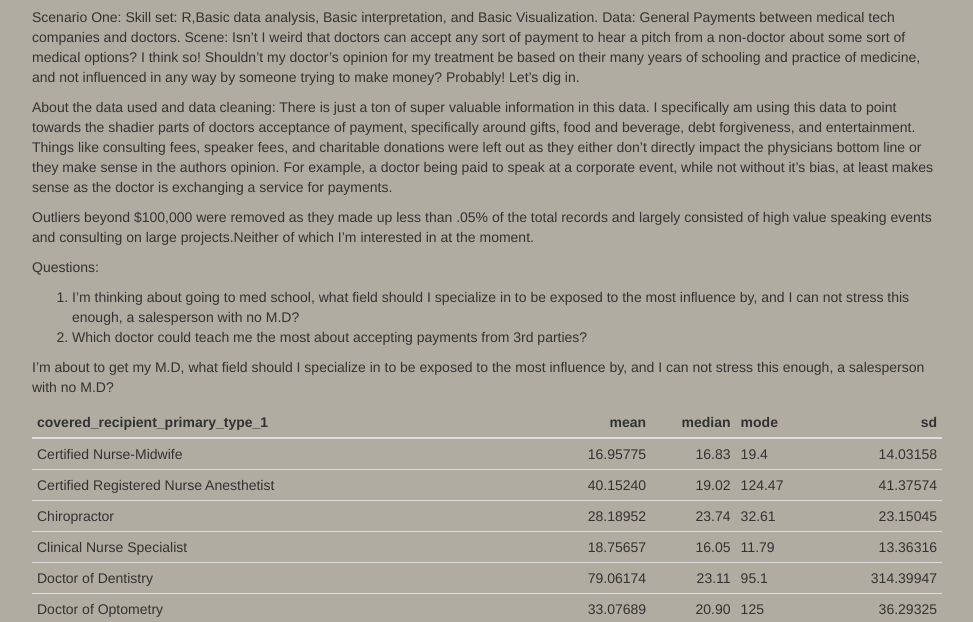
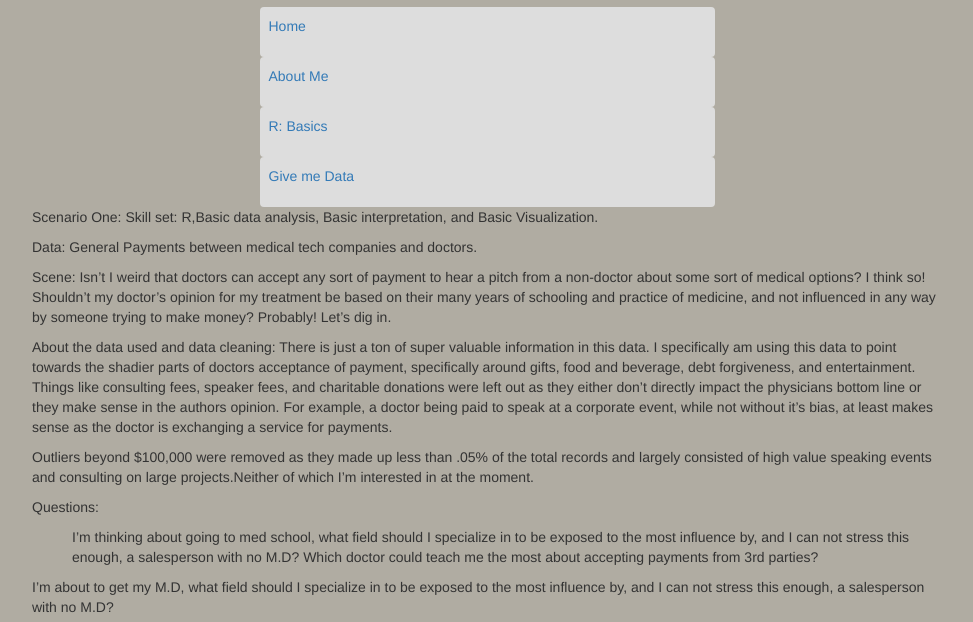
Before and after one commit to DoctorGuy/website, a plain HTML site: page Port.html in a window 1280 px wide. Shown: the part 124-746 px from the top of the page, without its empty margins (153-1126 px from the left). Drawn offline with nearby package versions, Linux system fonts and the light colour scheme; some packages are replaced by stand-ins of ours.

Commit message:
finalrprojbasic

```diff
--- a/Port.html
+++ b/Port.html
@@ -360,13 +360,20 @@ display: none;
 <h1 class="title toc-ignore">Project 1 of 3</h1>
 <h4 class="author">Elliott Wills, MPH</h4>
 <h4 class="date">2023-02-03</h4>
-
+<ul>
+  <li><a class="navbar" href="/">Home</a></li>
+  <li><a class="navbar" href="about">About Me</a></li>
+  <li><a class="navbar" href="Port">R: Basics</a></li>
+  <li><a class="navbar" href="data">Give me Data</a></li>
+</ul>
 </div>
 
 
 <p>Scenario One: Skill set: R,Basic data analysis, Basic interpretation,
-and Basic Visualization. Data: General Payments between medical tech
-companies and doctors. Scene: Isn’t I weird that doctors can accept any
+and Basic Visualization.</p>
+<p>Data: General Payments between medical tech
+companies and doctors. </p>
+<p>Scene: Isn’t I weird that doctors can accept any
 sort of payment to hear a pitch from a non-doctor about some sort of
 medical options? I think so! Shouldn’t my doctor’s opinion for my
 treatment be based on their many years of schooling and practice of
--- a/style.css
+++ b/style.css
@@ -6,6 +6,7 @@ ul {
 }
 li {
   float: center;
+  display: inline;
 }
 
 .navbar {
```
Also changed, not shown: index.html (+1 -1 lines).
